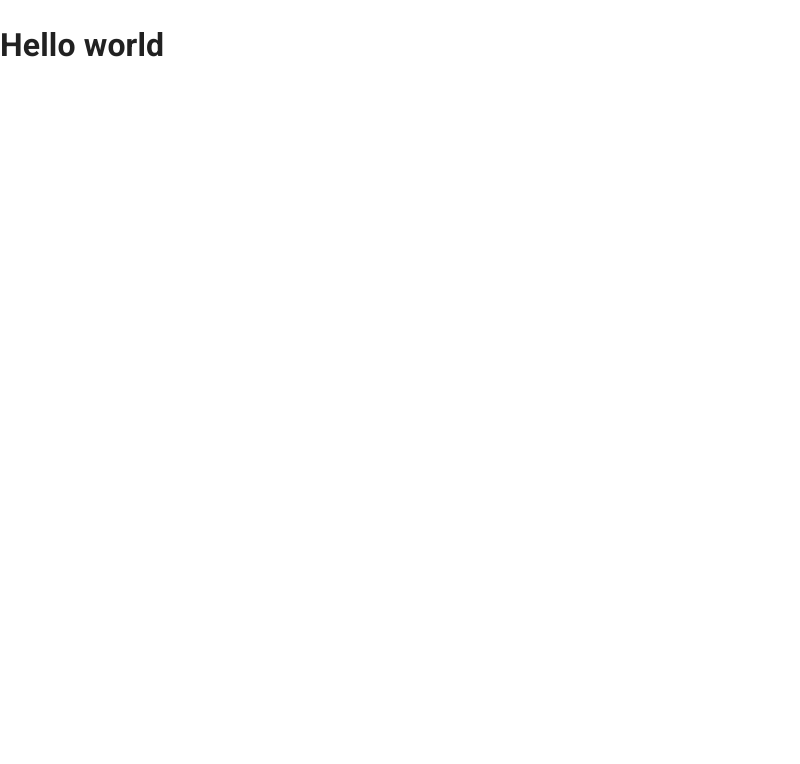
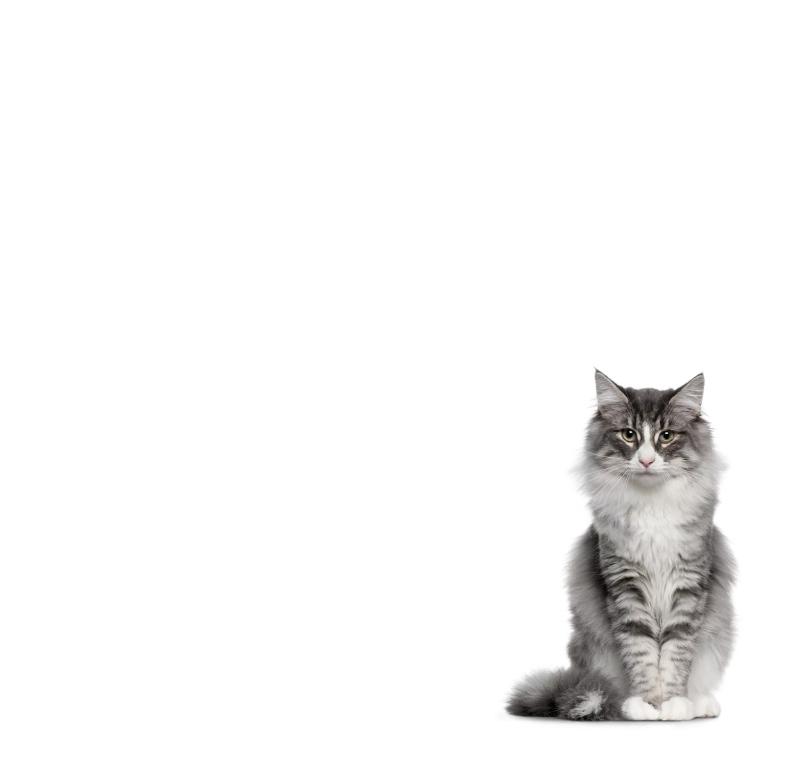
Before and after one commit to padgad336/my-app, a React (Create React App) app: page / in a window 1280 px wide. Shown: the top 764 px of the page, without its empty margins (0-800 px from the left). Built offline with nearby package versions, Linux system fonts and the light colour scheme.

Commit message:
Update home-page.js

```diff
--- a/src/pages/home-page.js
+++ b/src/pages/home-page.js
@@ -1,14 +1,32 @@
 
 import React from "react";
-
+// import './home.css'
 
 
 const Home = () => {
 
     return (
         <>
-            <h1>Hello world</h1>
+   <div style={{
+    color:'white',
+    display:'flex',
+    justifyContent:'flex-start',
+    alignItems:'center',
+    flexDirection:'column'
+    }}>
+    <p style={{fontSize:'60px'}}>Im' Meow Meow</p>
+    <h1>โรงเรียน มอ.วิทยานุสรณ์</h1>
+    <h3>ชั้นมัธยมศึกษาปีที่ 8</h3>
+     <img style={{width:'500px'}} src="./cat.png"/>
+   </div>
+  <div style={{color:'white',margin:'80px'}}>
+    <h2>Profile</h2>
+    <h4>Name :    Meow  Meow</h4>
+    <h4>Age :    300 years old</h4>
+    <h4>Hobbies :   Music , Book ,Game</h4>
+  </div>
         </>
     )
 }
+
 export default Home
```
